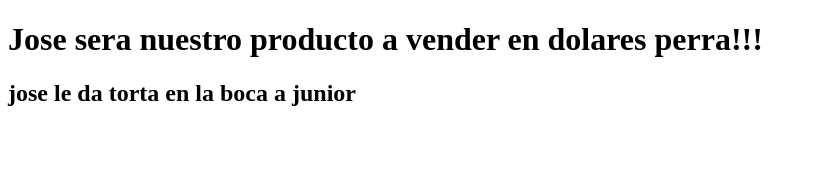
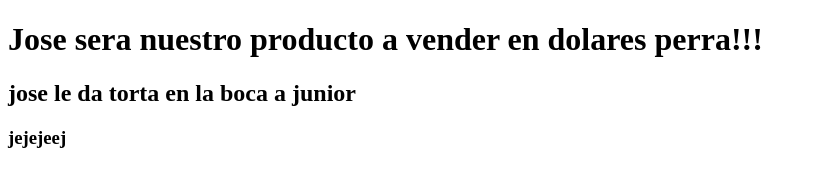
Before and after one commit to LorenzoRequena/Pagina-Web-example, a plain HTML site: page index.html in a window 1280 px wide. Shown: the whole page, without its empty margins (0-816 px from the left). Drawn offline with Linux system fonts and the light colour scheme.

Commit message:
Cambio de h3

```diff
--- a/index.html
+++ b/index.html
@@ -9,5 +9,6 @@
 <body>
     <h1>Jose sera nuestro producto a vender en dolares perra!!!</h1>
     <h2>jose le da torta en la boca a junior</h2>
+    <h3>jejejeej</h3>
 </body>
 </html>
```
